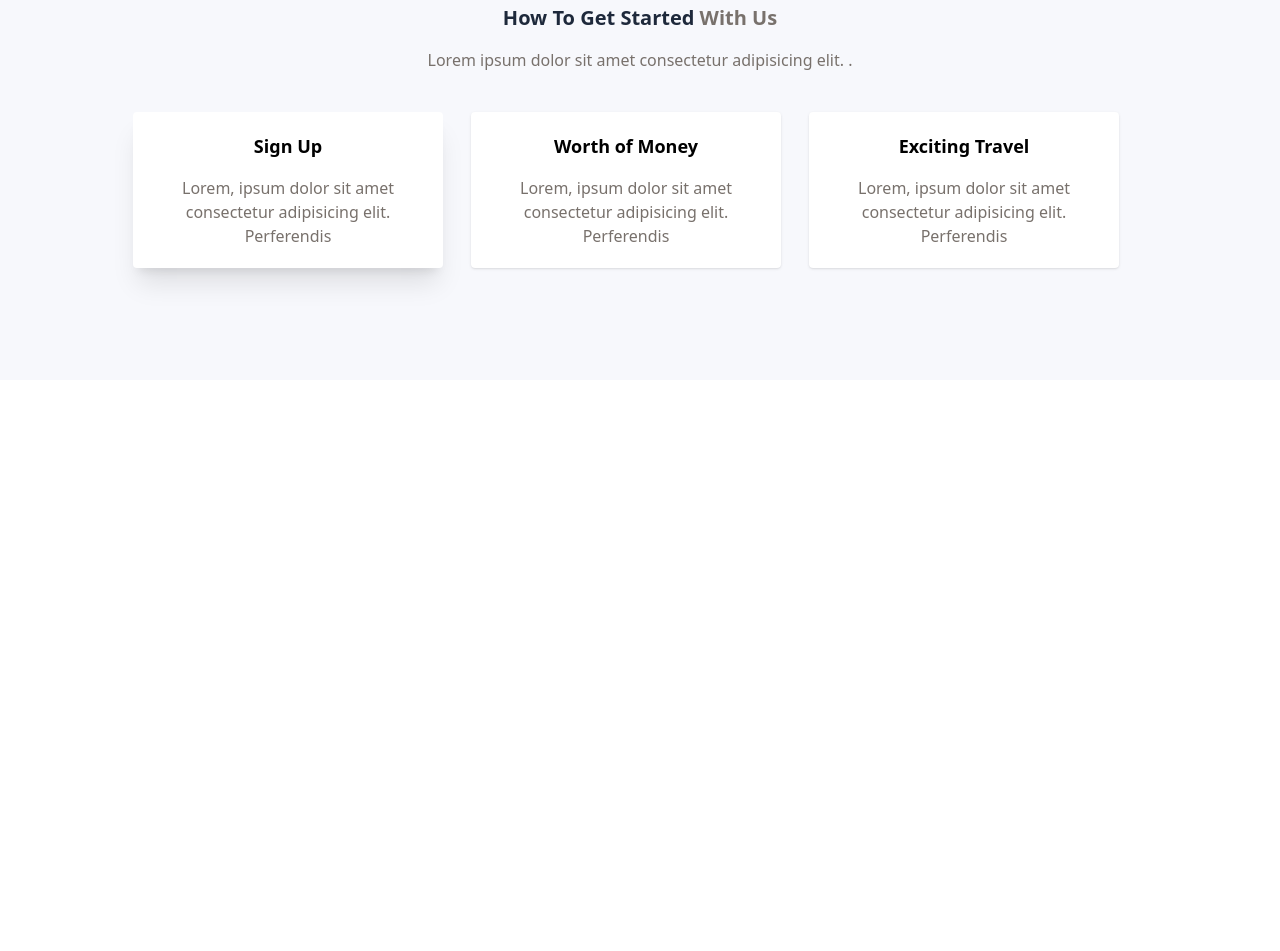
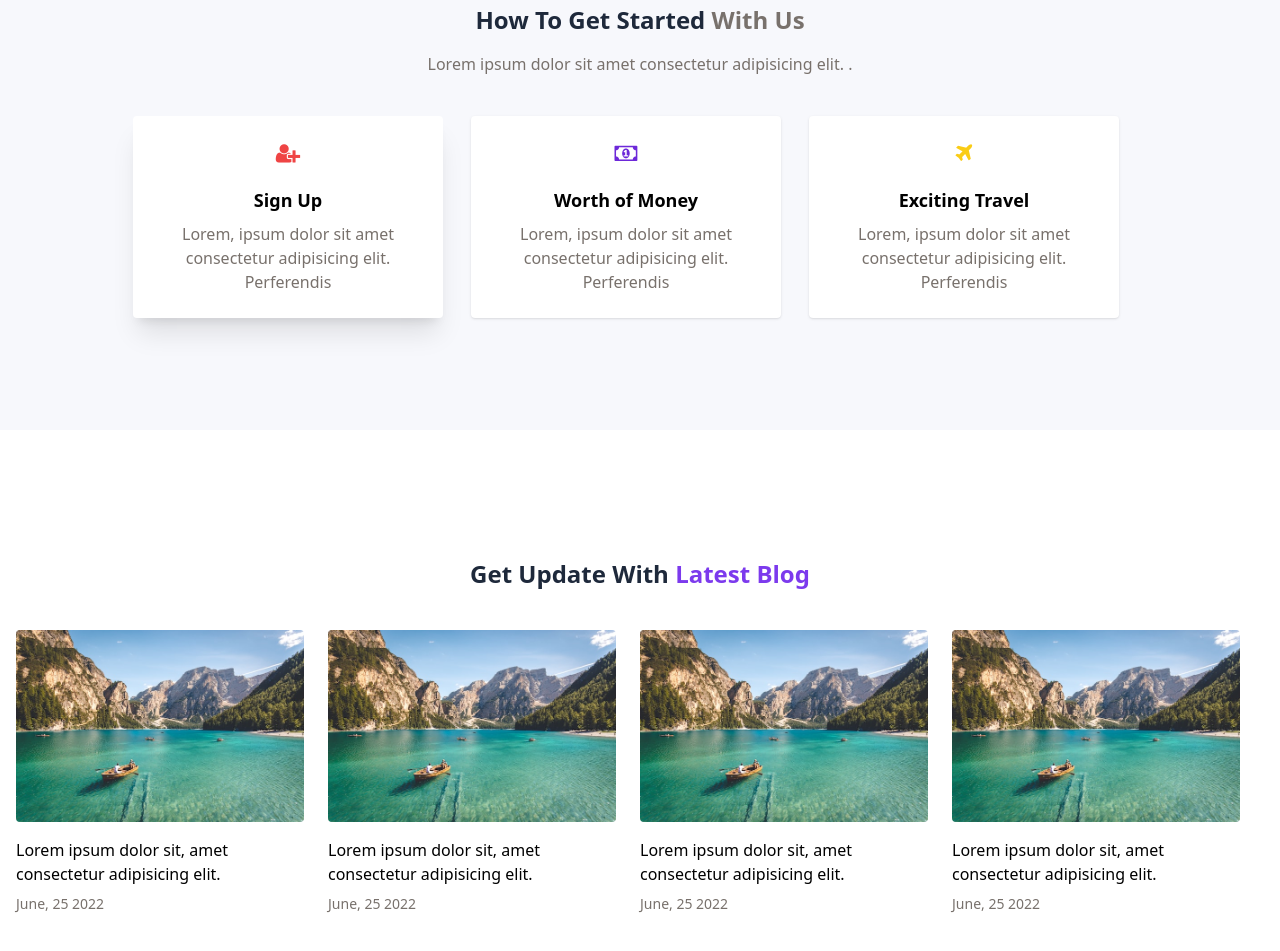
Before and after one commit to akmalmaulfi/vacation.co, a website: page index.html in a window 1280 px wide. Shown: the part 1761-2712 px from the top of the page. Drawn offline with Linux system fonts and the light colour scheme.

Commit message:
menambahkan blog

```diff
--- a/index.html
+++ b/index.html
@@ -6,11 +6,12 @@
     <meta name="viewport" content="width=device-width, initial-scale=1.0">
     <title>Vacation.co</title>
     <link rel="stylesheet" href="dist/output.css">
+    <link rel="stylesheet" href="https://cdnjs.cloudflare.com/ajax/libs/font-awesome/4.7.0/css/font-awesome.min.css">
 </head>
 <body>
     <!-- Section Navbar Start -->
     <section id="navbar" class="hidden lg:block relative">
-            <div class="flex justify-between py-4 px-10 text-slate-600 bg-transparent backdrop-blur-md fixed top-0 left-0 right-0 shadow">
+            <div class="flex justify-between py-4 px-10 text-slate-700 bg-white/30 backdrop-blur-md fixed top-0 left-0 right-0 shadow">
                 <div class="text-lg">
                     <h3>Vacation.co</h3>
                 </div>
@@ -150,20 +151,23 @@
     <section id="services" class="pt-32 pb-28 bg-[#F7F8FC]">
         <div class="container">
             <div class="w-full text-center px-5">
-                <h3 class="text-slate-800 text-xl font-semibold">How To Get Started <span class="text-secondary">With Us</span></h3>
+                <h3 class="text-slate-800 text-2xl font-semibold">How To Get Started <span class="text-secondary">With Us</span></h3>
                 <p class="text-secondary mt-4">Lorem ipsum dolor sit amet consectetur adipisicing elit. .</p>
                 <div class="lg:flex lg:justify-center mt-4">
-                    <div class="bg-white mt-6 p-5 lg:mr-7 rounded shadow lg:shadow-xl lg:w-1/4">
+                    <div class="bg-white mt-6 px-5 py-6 lg:mr-7 rounded shadow lg:shadow-xl lg:w-1/4">
+                        <i class="fa fa-lg fa-user-plus mb-6  text-red-500" aria-hidden="true"></i>
                         <h3 class="text-lg font-semibold">Sign Up</h3>
-                        <p class="text-secondary mt-4">Lorem, ipsum dolor sit amet consectetur adipisicing elit. Perferendis</p>
+                        <p class="text-secondary mt-2">Lorem, ipsum dolor sit amet consectetur adipisicing elit. Perferendis</p>
                     </div>
-                    <div class="bg-white mt-6 p-5 lg:mr-7 rounded shadow lg:w-1/4">
+                    <div class="bg-white mt-6 px-5 py-6 lg:mr-7 rounded shadow lg:w-1/4">
+                        <i class="fa fa-lg mb-6 fa-money text-violet-700" aria-hidden="true"></i>
                         <h3 class="text-lg font-semibold">Worth of Money</h3>
-                        <p class="text-secondary mt-4">Lorem, ipsum dolor sit amet consectetur adipisicing elit. Perferendis</p>
+                        <p class="text-secondary mt-2">Lorem, ipsum dolor sit amet consectetur adipisicing elit. Perferendis</p>
                     </div>
-                    <div class="bg-white mt-6 p-5 lg:mr-7 rounded shadow lg:w-1/4">
+                    <div class="bg-white mt-6 px-5 py-6 lg:mr-7 rounded shadow lg:w-1/4">
+                        <i class="fa fa-lg mb-6 fa-plane text-yellow-400" aria-hidden="true"></i>
                         <h3 class="text-lg font-semibold">Exciting Travel</h3>
-                        <p class="text-secondary mt-4">Lorem, ipsum dolor sit amet consectetur adipisicing elit. Perferendis</p>
+                        <p class="text-secondary mt-2">Lorem, ipsum dolor sit amet consectetur adipisicing elit. Perferendis</p>
                     </div>
                 </div>
             </div>
@@ -172,7 +176,85 @@
     <!-- Section Services End -->
 
     <!-- Section Blog Start -->
-    <section id="blog" class="pt-32 pb-28"></section>
+    <section id="blog" class="pt-32">
+        <div class="container px-4">
+            <div class="w-full">
+                <h3 class="text-2xl font-semibold text-center text-slate-800">Get Update With <span class="text-violet-600">Latest Blog</span></h3>
+            </div>
+            <div class="lg:flex lg:justify-between lg:mt-4">
+                <div class="w-full lg:w-80 lg:mr-6">
+                    <div class="mt-6">
+                        <img src="dist/img/bg-header.jpg" alt="" class="w-full rounded">
+                    </div>
+                    <div>
+                        <h3 class="font-medium mt-4">Lorem ipsum dolor sit, amet consectetur adipisicing elit.</h3>
+                        <p class="text-secondary text-sm mt-2">June, 25 2022</p>
+                    </div>
+                </div>
+                <div class="w-full lg:w-80 lg:mr-6">
+                    <div class="mt-6">
+                        <img src="dist/img/bg-header.jpg" alt="" class="w-full rounded">
+                    </div>
+                    <div>
+                        <h3 class="font-medium mt-4">Lorem ipsum dolor sit, amet consectetur adipisicing elit.</h3>
+                        <p class="text-secondary text-sm mt-2">June, 25 2022</p>
+                    </div>
+                </div>
+                <div class="w-full lg:w-80 lg:mr-6">
+                    <div class="mt-6">
+                        <img src="dist/img/bg-header.jpg" alt="" class="w-full rounded">
+                    </div>
+                    <div>
+                        <h3 class="font-medium mt-4">Lorem ipsum dolor sit, amet consectetur adipisicing elit.</h3>
+                        <p class="text-secondary text-sm mt-2">June, 25 2022</p>
+                    </div>
+                </div>
+                <div class="w-full lg:w-80 lg:mr-6">
+                    <div class="mt-6">
+                        <img src="dist/img/bg-header.jpg" alt="" class="w-full rounded">
+                    </div>
+                    <div>
+                        <h3 class="font-medium mt-4">Lorem ipsum dolor sit, amet consectetur adipisicing elit.</h3>
+                        <p class="text-secondary text-sm mt-2">June, 25 2022</p>
+                    </div>
+                </div>
+            </div>
+
+        </div>
+    </section>
     <!-- Section Blog End -->
+
+    <!-- Section Book Start -->
+    <section id="book" class="pt-32 pb-28">
+        <div class="container">
+            <div class="w-full px-4">
+                <p class="text-sm text-secondary">Easy and feel</p>
+                <h3 class="text-2xl text-slate-800 font-medium mt-2">Book Your Next Trip <span>In 3 Easy Steps</span></h3>
+                <p class="text-secondary text-base mt-2">Lorem ipsum dolor sit amet consectetur adipisicing elit. Iste, harum at. Accusantium obcaecati id exercitationem magni itaque nemo, cumque cupiditate.</p>
+                <a href="" class="w-40 block mt-5 px-2 py-3 bg-violet-500 text-center text-white font-medium rounded">Book Now</a>
+            </div>
+            <div class="w-full px-6 mt-6">
+                <div class="shadow-2xl p-6 rounded-lg">
+                    <div>
+                        <img src="dist/img/bg-header.jpg" alt="" class="w-full h-40 rounded-lg">
+                    </div>
+                    <h3 class="mt-4 text-slate-800 font-medium text-lg">Trip to Bali</h3>
+                    <p class="text-secondary text-sm mt-2">Lorem ipsum dolor sit amet consectetur.</p>
+                    <div class="mt-4 flex">
+                        <div class="ml-6 border w-9 h-9 rounded-full flex justify-center items-center cursor-pointer text-secondary">
+                            <i class="fa fa-calendar" aria-hidden="true"></i>
+                        </div>
+                        <div class="ml-2 border w-9 h-9 rounded-full flex justify-center items-center cursor-pointer text-secondary">
+                            <i class="fa fa-map-marker" aria-hidden="true"></i>
+                        </div>
+                        <div class="ml-2 border w-9 h-9 rounded-full flex justify-center items-center cursor-pointer text-secondary">
+                            <i class="fa fa-usd" aria-hidden="true"></i>
+                        </div>
+                    </div>
+                </div>
+            </div>
+        </div>
+    </section>
+    <!-- Section Book End -->
 </body>
 </html>
```
Also changed, not shown: dist/output.css.
